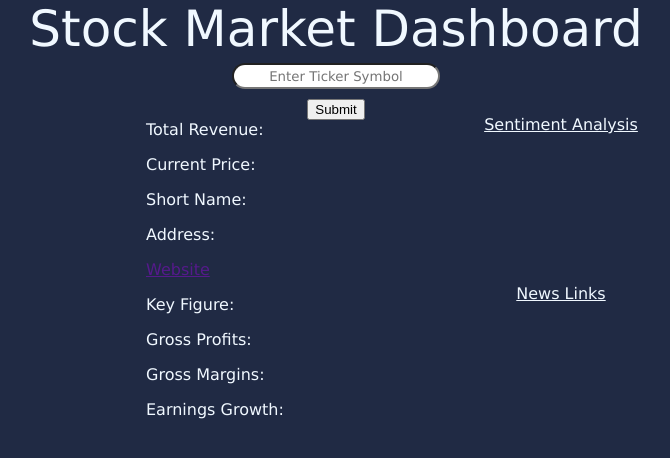
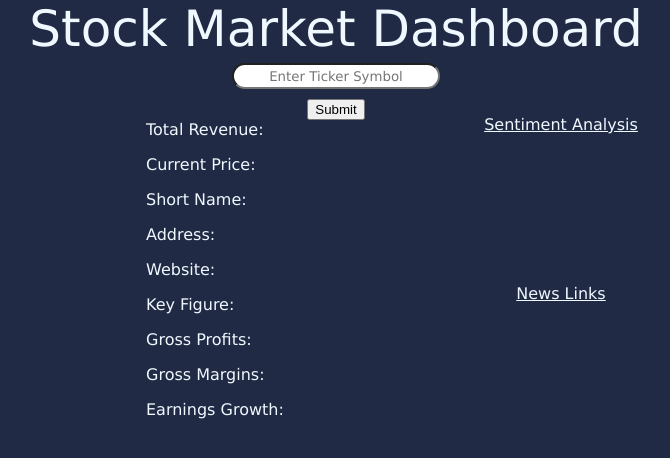
Before and after one commit to eeshangarr/stock-information-dashboard, a React (Create React App) app in the folder frontend/app/: page / in a window 1280 px wide. Shown: the top 458 px of the page, without its empty margins (304-974 px from the left). Built offline with nearby package versions, Linux system fonts and the light colour scheme.

Commit message:
Created a good frontend

```diff
--- a/frontend/app/src/App.js
+++ b/frontend/app/src/App.js
@@ -46,7 +46,7 @@ export default function App() {
       <p></p>
       Address: {address}
       <p></p>
-      <a href={website}>Website</a>
+      Website: {website}
       <p></p>
       Key Figure: {keyFigure}
       <p></p>
```
